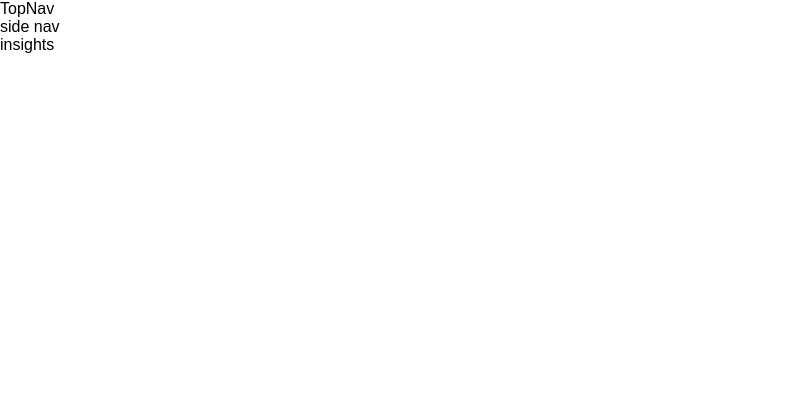
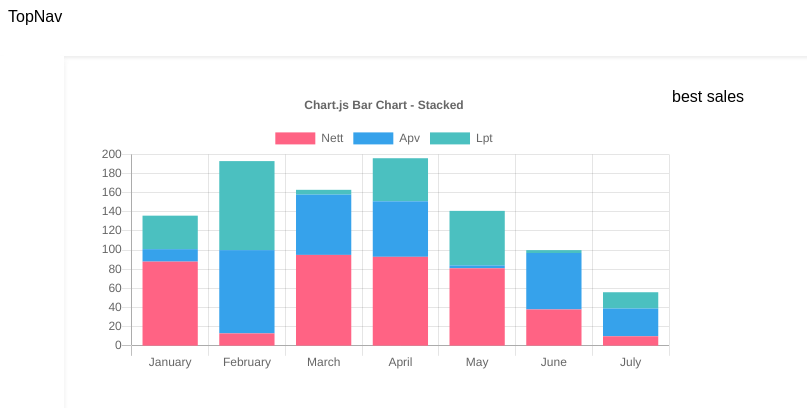
Before and after one commit to dytra/advotics-insights, a React (Create React App) app: page / in a window 1280 px wide. Shown: the top 408 px of the page, without its empty margins (0-807 px from the left). Built offline with nearby package versions, Linux system fonts and the light colour scheme.

Commit message:
init chartjs

```diff
--- a/package.json
+++ b/package.json
@@ -5,6 +5,7 @@
   "keywords": [],
   "main": "src/index.js",
   "dependencies": {
+    "chart.js": "2.9.3",
     "react": "16.12.0",
     "react-datepicker": "2.13.0",
     "react-dom": "16.12.0",
--- a/src/App.js
+++ b/src/App.js
@@ -1,5 +1,6 @@
 import React from "react";
 import "./styles.scss";
+import { purchasingDataset } from "./datasets";
 import { TopNav, SideNav, Main, Insights } from "./components";
 
 export default function App() {
@@ -8,7 +9,7 @@ export default function App() {
       <TopNav />
       <Main>
         <SideNav />
-        <Insights />
+        <Insights purchasingDataset={purchasingDataset} />
       </Main>
     </div>
   );
--- a/src/components/Insights.js
+++ b/src/components/Insights.js
@@ -1,7 +1,111 @@
-import React from "react";
+import React, { useEffect } from "react";
+import { Chart } from "chart.js";
+const Insights = ({ purchasingDataset }) => {
+  const randomScalingFactor = function() {
+    return Math.floor(Math.random(-100, 100) * 100);
+  };
 
-const Insights = () => {
-  return <div>insights</div>;
+  window.chartColors = {
+    red: "rgb(255, 99, 132)",
+    orange: "rgb(255, 159, 64)",
+    yellow: "rgb(255, 205, 86)",
+    green: "rgb(75, 192, 192)",
+    blue: "rgb(54, 162, 235)",
+    purple: "rgb(153, 102, 255)",
+    grey: "rgb(201, 203, 207)"
+  };
+  useEffect(() => {
+    console.log("purchasing datasets is");
+    console.log(purchasingDataset);
+    var ctx = document.getElementById("myChart").getContext("2d");
+    var myChart = new Chart(ctx, {
+      type: "bar",
+      data: {
+        labels: [
+          "January",
+          "February",
+          "March",
+          "April",
+          "May",
+          "June",
+          "July"
+        ],
+        datasets: [
+          {
+            label: "Nett",
+            backgroundColor: window.chartColors.red,
+            data: [
+              randomScalingFactor(),
+              randomScalingFactor(),
+              randomScalingFactor(),
+              randomScalingFactor(),
+              randomScalingFactor(),
+              randomScalingFactor(),
+              randomScalingFactor()
+            ]
+          },
+          {
+            label: "Apv",
+            backgroundColor: window.chartColors.blue,
+            data: [
+              randomScalingFactor(),
+              randomScalingFactor(),
+              randomScalingFactor(),
+              randomScalingFactor(),
+              randomScalingFactor(),
+              randomScalingFactor(),
+              randomScalingFactor()
+            ]
+          },
+          {
+            label: "Lpt",
+            backgroundColor: window.chartColors.green,
+            data: [
+              randomScalingFactor(),
+              randomScalingFactor(),
+              randomScalingFactor(),
+              randomScalingFactor(),
+              randomScalingFactor(),
+              randomScalingFactor(),
+              randomScalingFactor()
+            ]
+          }
+        ]
+      },
+      options: {
+        title: {
+          display: true,
+          text: "Chart.js Bar Chart - Stacked"
+        },
+        tooltips: {
+          mode: "index",
+          intersect: false
+        },
+        responsive: true,
+        scales: {
+          xAxes: [
+            {
+              stacked: true
+            }
+          ],
+          yAxes: [
+            {
+              stacked: true
+            }
+          ]
+        }
+      }
+    });
+  }, []);
+  return (
+    <div id="insights">
+      <div id="chart">
+        <canvas id="myChart" />
+      </div>
+
+      <div id="best-sales">best sales</div>
+    </div>
+  );
 };
 
 export default Insights;
--- a/src/components/SideNav.js
+++ b/src/components/SideNav.js
@@ -1,7 +1,7 @@
 import React from "react";
 
 const SideNav = () => {
-  return <nav>side nav</nav>;
+  return <nav id="side-nav">&nbsp;</nav>;
 };
 
 export default SideNav;
--- a/src/components/TopNav.js
+++ b/src/components/TopNav.js
@@ -1,7 +1,7 @@
 import React from "react";
 
 const TopNav = () => {
-  return <nav>TopNav</nav>;
+  return <nav id="top-nav">TopNav</nav>;
 };
 
 export default TopNav;
--- /dev/null
+++ b/src/datasets/index.js
@@ -0,0 +1,3 @@
+import { purchasingDataset, purchasingFields } from "./purchasing";
+
+export { purchasingDataset, purchasingFields };
--- /dev/null
+++ b/src/datasets/purchasing.js
@@ -0,0 +1,65 @@
+const purchasingDataset = [
+  {
+    date: new Date("2019-01-01"),
+    gross: 10000,
+    nett: 5000,
+    apv: 3000,
+    lpt: 1000
+  },
+  {
+    date: new Date("2019-02-01"),
+    gross: 15000,
+    nett: 10000,
+    apv: 3000,
+    lpt: 1000
+  },
+  {
+    date: new Date("2019-02-01"),
+    gross: 15000,
+    nett: 10000,
+    apv: 3000,
+    lpt: 1000
+  },
+  {
+    date: new Date("2019-02-01"),
+    gross: 15000,
+    nett: 10000,
+    apv: 3000,
+    lpt: 1000
+  },
+  {
+    date: new Date("2019-02-01"),
+    gross: 15000,
+    nett: 10000,
+    apv: 3000,
+    lpt: 1000
+  },
+  {
+    date: new Date("2019-02-01"),
+    gross: 15000,
+    nett: 10000,
+    apv: 3000,
+    lpt: 1000
+  }
+];
+
+const purchasingFields = [
+  {
+    label: "gross",
+    backgroundColor: "red"
+  },
+  {
+    label: "nett",
+    backgroundColor: "green"
+  },
+  {
+    label: "apv",
+    backgroundColor: "pink"
+  },
+  {
+    label: "lpt",
+    backgroundColor: "blue"
+  }
+];
+
+export { purchasingDataset, purchasingFields };
--- a/src/styles.scss
+++ b/src/styles.scss
@@ -1,7 +1,54 @@
+@import "./variables.scss";
+
 * {
   padding: 0;
   margin: 0;
 }
+html,body {
+  height:100%;
+}
+#root {
+  height:100%;
+}
 .App {
   font-family: sans-serif;
+  height:100%;
 }
+
+#top-nav {
+  height:3.5em;
+  // border-bottom:1px solid $shadow-color;
+  box-shadow:0px 2px 3px $shadow-color;
+  box-sizing:border-box;
+  padding-top:.5em;
+  padding-left:.5em;
+  z-index:1;
+}
+
+main {
+  display:flex;
+  height:100%;
+  #side-nav {
+    box-shadow:0px 4px 5px $shadow-color;
+    // border-right:1px solid $shadow-color;
+    flex:1;
+    min-width:4em;
+    max-width:4em;
+    height:100%;
+    z-index:10;
+    background:white;
+  }
+
+  #insights {
+    // border:1px solid green;
+    padding:2em;
+    flex:7;
+    display:flex;
+    flex-wrap:wrap;
+    div {
+      flex:1;
+      // min-height:50em;
+    }
+  }
+
+}
--- a/src/variables.scss
+++ b/src/variables.scss
@@ -1,2 +1,3 @@
 $primary-background : #fff;
 $primary-text-color: #000;
+$shadow-color:#ebebebe8;
```
Also changed, not shown: src/utils/dataset2chart.js (added, +14 -0 lines).
